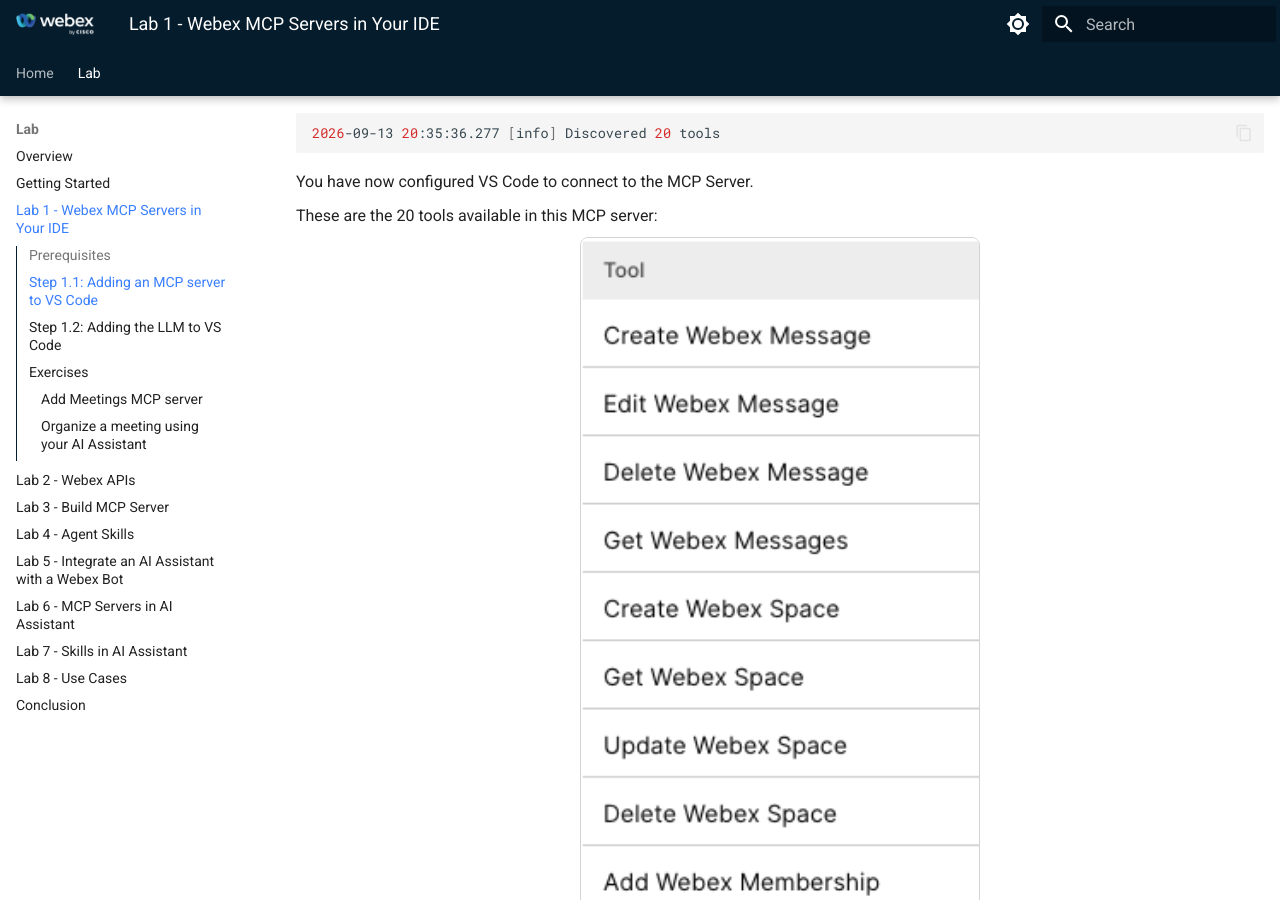
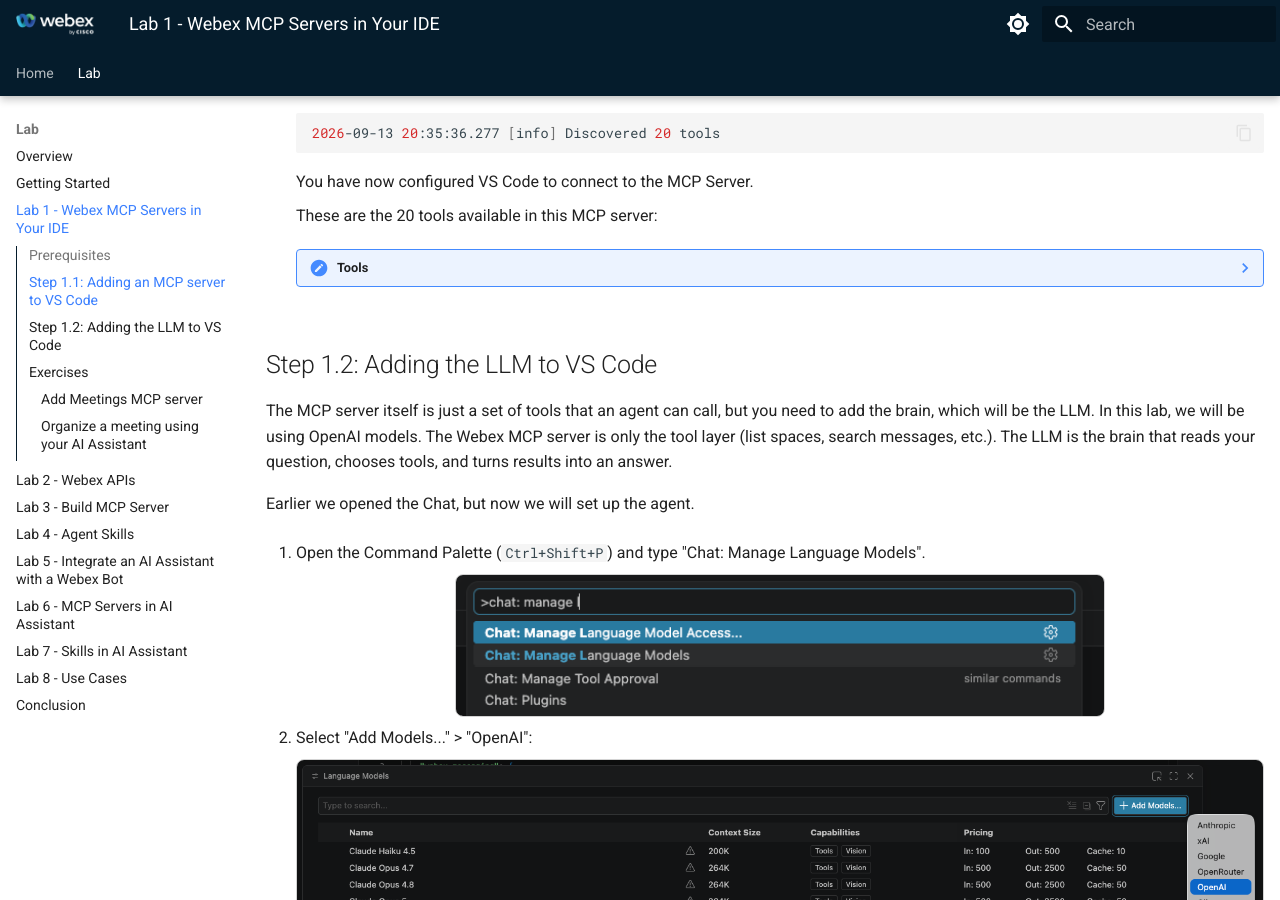
Before and after one commit to WebexCC-SA/LAB-31123, an MkDocs documentation site: the page built from docs/lab1_webex-mcp-in-ide.md, in a window 1280 px wide and 900 px high, scrolled down 7574 px. Built offline with MkDocs 1.6.1 and Material for MkDocs 9.7.7, drawn with Linux system fonts in a browser that asks for light colours.

Commit message:
Update lab1_webex-mcp-in-ide.md

```diff
--- a/docs/lab1_webex-mcp-in-ide.md
+++ b/docs/lab1_webex-mcp-in-ide.md
@@ -150,7 +150,8 @@
 
     These are the 20 tools available in this MCP server:
 
-    ![Tools](./assets/tools_2.png){ width="400" style="display: block; margin: 0 auto; border: 1px solid lightgray; border-radius: 8px;"}
+    ??? Note "Tools"
+        ![Tools](./assets/tools_2.png){ width="400" style="display: block; margin: 0 auto; border: 1px solid lightgray; border-radius: 8px;"}
 
 ## Step 1.2: Adding the LLM to VS Code
 
```
